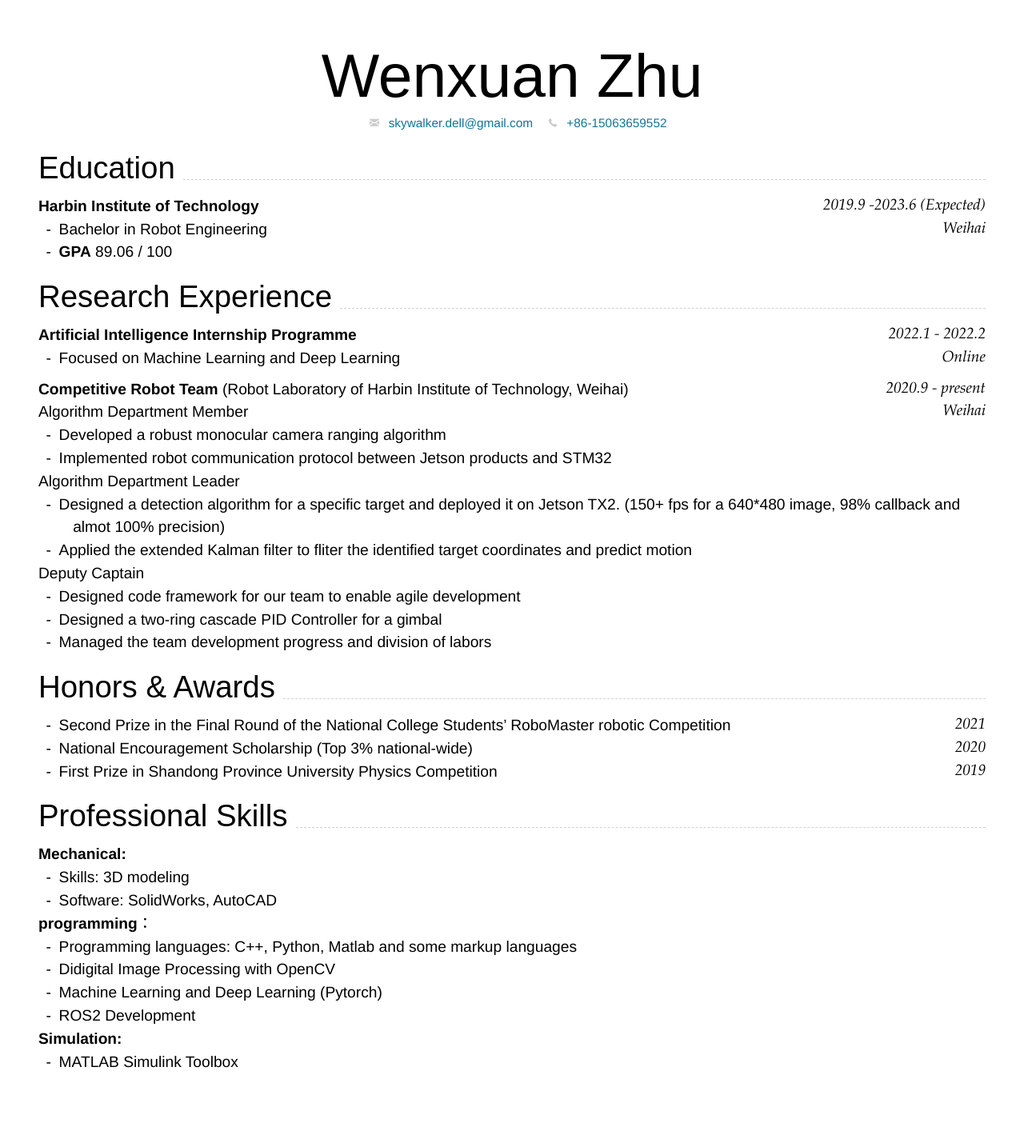
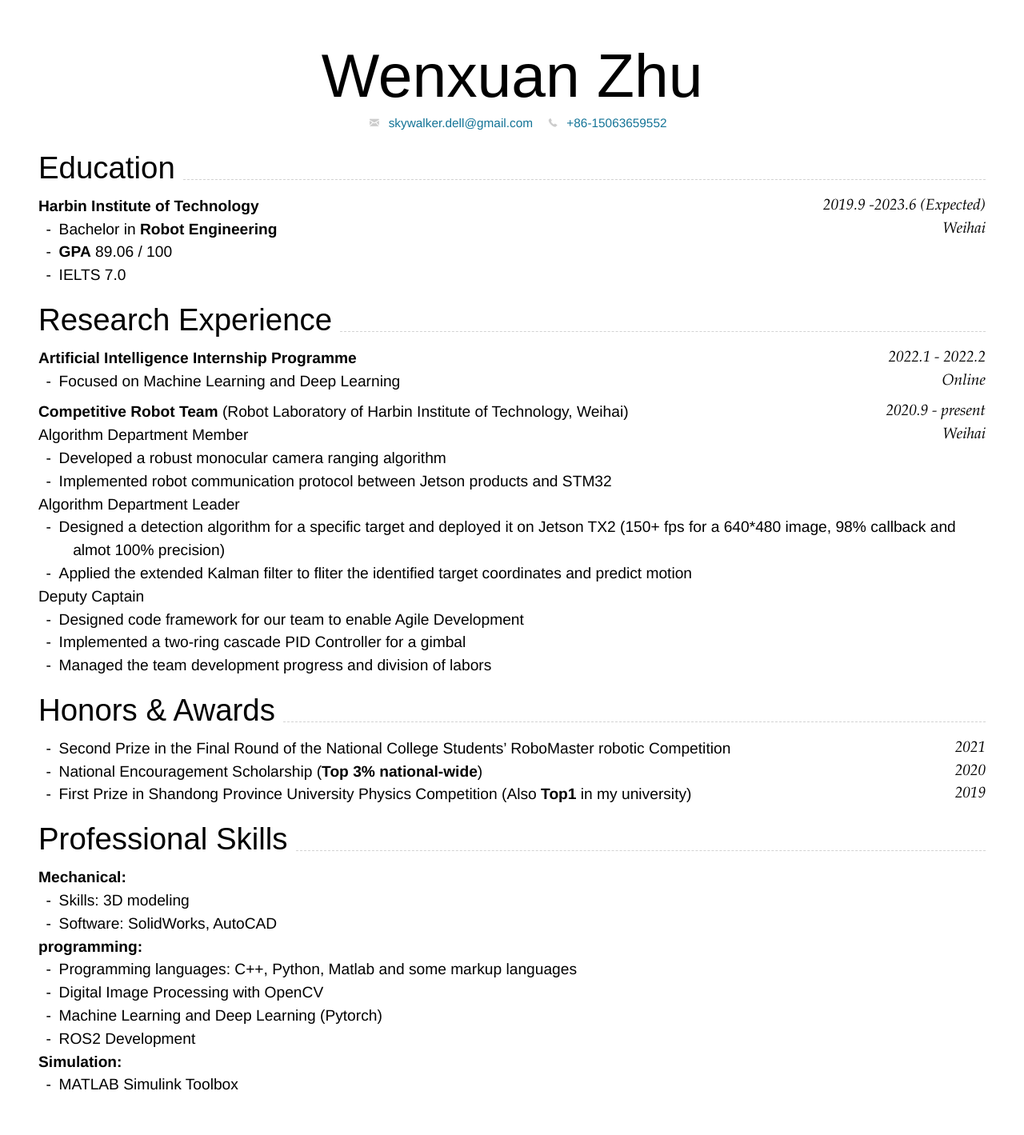
Before and after one commit to skywalker-dell/CV, a Jekyll site: the page built from index.md, in a window 1280 px wide. Shown: the whole page at 80% size. Built offline with Jekyll 4.4.1, drawn with Linux system fonts in a browser that asks for light colours; nearby versions of some CDN libraries; before the commit the page ends 1390 px from its top, so only the background shows below that.

Commit message:
fix some bug

````diff
--- a/index.md
+++ b/index.md
@@ -28,14 +28,17 @@ Supported arguments:
 
 <!-- ### **Harbin Institute of Technology, Weihai (HIT)** `2019.9 -2023.6(Expected)` -->
 ### **Harbin Institute of Technology** `2019.9 -2023.6 (Expected)`
+<!-- ### **Harbin Institute of Technology (C9 League)** `2019.9 -2023.6 (Expected)` -->
+
 
 
 ```
 Weihai
 ```
 
-- Bachelor in Robot Engineering
+- Bachelor in **Robot Engineering**
 - **GPA**   89.06 / 100
+- IELTS 7.0
 
 
 ## Research Experience
@@ -58,13 +61,13 @@ Algorithm Department Member<br>
 
 Algorithm Department Leader<br>
 
-- Designed a detection algorithm for a specific target and deployed it on Jetson TX2. (150+ fps for a 640*480 image, 98% callback and almot 100% precision)
+- Designed a detection algorithm for a specific target and deployed it on Jetson TX2 (150+ fps for a 640*480 image, 98% callback and almot 100% precision)
 - Applied the extended Kalman filter to fliter the identified target coordinates and predict motion
 
 Deputy Captain<br>
 
-- Designed code framework for our team to enable agile development
-- Designed a two-ring cascade PID Controller for a gimbal
+- Designed code framework for our team to enable Agile Development
+- Implemented a two-ring cascade PID Controller for a gimbal
 - Managed the team development progress and division of labors
 <!-- - Opened training courses for college freshmen -->
 
@@ -78,8 +81,8 @@ Deputy Captain<br>
 - Second Prize in the Final Round of the National College Students’ RoboMaster robotic Competition `2021`<br>
 
 <!-- - First Prize in the Northern Contest Zone of the National College Students’ RoboMaster robotic Competition `2021` <br> -->
-- National Encouragement Scholarship (Top 3% national-wide) `2020` <br>
-- First Prize in Shandong Province University Physics Competition `2019` <br>
+- National Encouragement Scholarship (**Top 3% national-wide**) `2020` <br>
+- First Prize in Shandong Province University Physics Competition (Also **Top1** in my university) `2019` <br>
 
 
 
@@ -90,18 +93,18 @@ Deputy Captain<br>
 - Skills: 3D modeling
 - Software: SolidWorks, AutoCAD
 
-**programming**：
+**programming:**
 - Programming languages: C++, Python, Matlab and some markup languages
-- Didigital Image Processing with OpenCV
+- Digital Image Processing with OpenCV
 - Machine Learning and Deep Learning (Pytorch)
   <!-- - Linux Development -->
-<!-- - ROS2 Development and Embedded System Development -->
+  <!-- - ROS2 Development and Embedded System Development -->
 - ROS2 Development
 
 
 **Simulation:**
 - MATLAB Simulink Toolbox
-<!-- - Gazebo -->
+  <!-- - Gazebo -->
   <!-- - Coppeliasim -->
 
 
````
